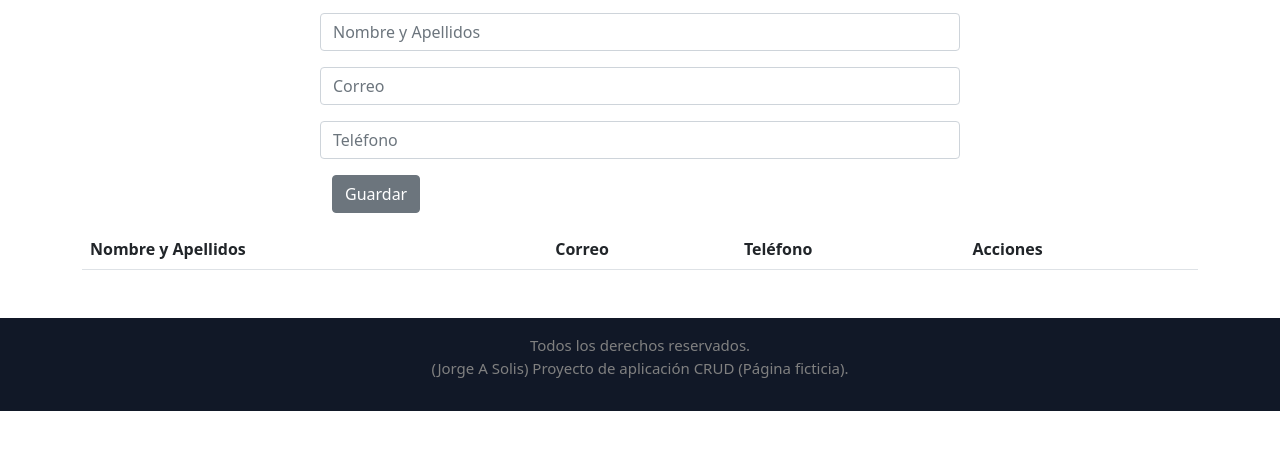
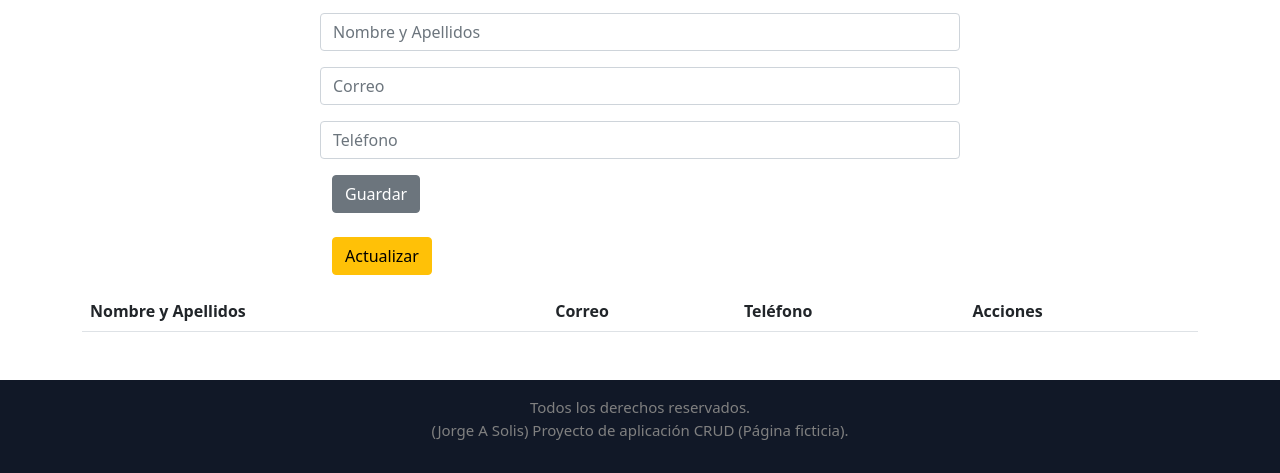
Before and after one commit to JorgeSolMar/CRUD_Registro, a plain HTML site: page index.html in a window 1280 px wide. Shown: the part 477-950 px from the top of the page. Before the commit the page ends 888 px from the top, so only its background shows below. Drawn offline with nearby package versions, Linux system fonts and the light colour scheme.

Commit message:
Se eliminan imagenes que no sirven y se inicia el edit.

```diff
--- a/index.html
+++ b/index.html
@@ -45,10 +45,13 @@
             <input id="telefono" type="text" class="form-control" placeholder="Teléfono" aria-label="First name">
         </div>
         <button type="submit" class="btn btn-secondary mt-3">Guardar</button>
+      </div>
+    </form>
 
+    <div id="newdata" class="container mt-2 w-50">
+      <button onclick="actualizarDB()" type="submit" class="btn btn-warning mt-3">Actualizar</button>
+    </div>
 
-
-    </form>
     <div class="container">
     <!-- Aqui va el listado render de lo que se vaya guardando, junto con los botones de editar y eliminar -->
       <table class="table mt-3 mb-5">
--- a/index.js
+++ b/index.js
@@ -2,6 +2,7 @@
 let formularioUI = document.getElementById('formulario');
 let listaRegistrosUI = document.getElementById('listaRegistros');
 let arrayRegistros = [];
+let newdata = document.getElementById('newdata');
 
 
 
@@ -65,20 +66,40 @@ let editarDB = (position) => {
 
         }
 
+    });
+}
 
+function actualizarDB (position) {
+    arrayRegistros = JSON.parse(localStorage.getItem('suscriptores'))
 
-    MostrarDB();
-});
+    let indexArray;
 
-}
+    arrayRegistros.forEach((element, index) => {
+        indexArray = index;
+        console.log(index);
+
+    })
 
 
 
 
-// map((elemento, position) =>{
-//     return elemento + 1;
-//     });
+            let textonombre = document.getElementById('nomyap').value;
+            let textocorreo = document.getElementById('correo').value;
+            let textotelefono = document.getElementById('telefono').value;
 
+            let newitem = [{
+                nomyap: textonombre,
+                correo: textocorreo,
+                telefono: textotelefono
+            }];
+
+    arrayRegistros.splice(indexArray,1,newitem);
+
+
+
+    GuardarDB();
+
+}
 
 
 //Eventos
```
Also changed, not shown: assets/gimnasio.jfif (deleted), assets/gym2.jfif (deleted).
